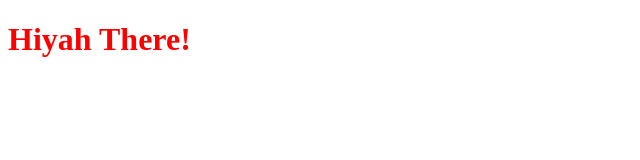
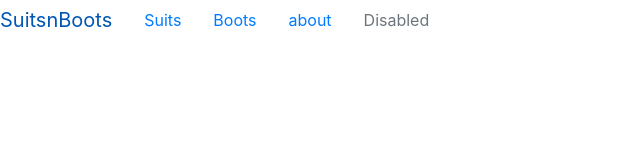
Before and after one commit to Sanjeev-Chadeesingh/suitedBooted, a website: page index.html in a window 1280 px wide. Shown: the whole page, without its empty margins (0-640 px from the left). Drawn offline with nearby package versions, Linux system fonts and the light colour scheme.

Commit message:
skeleton made for sass and bootstrap app

```diff
--- a/index.html
+++ b/index.html
@@ -3,10 +3,27 @@
 <head>
     <meta charset="UTF-8">
     <meta name="viewport" content="width=device-width, initial-scale=1.0">
+    <link rel="stylesheet" href="https://stackpath.bootstrapcdn.com/bootstrap/4.5.0/css/bootstrap.min.css" integrity="sha384-9aIt2nRpC12Uk9gS9baDl411NQApFmC26EwAOH8WgZl5MYYxFfc+NcPb1dKGj7Sk" crossorigin="anonymous">
     <link rel="stylesheet" type="text/css" href="css/style.css">
     <title>Document</title>
 </head>
 <body>
-    <h1 class="test">Hiyah There!</h1>
+
+    <nav class="nav">
+        <a class="navbar-brand" href="#">SuitsnBoots</a>
+        <a class="nav-link" href="#">Suits</a>
+        <a class="nav-link" href="#">Boots</a>
+        <a class="nav-link" href="#">about</a>
+        <a class="nav-link disabled" href="#" tabindex="-1" aria-disabled="true">Disabled</a>
+    </nav>
+
+    <div class="container">
+
+    </div>
+
+
+<script src="https://code.jquery.com/jquery-3.5.1.slim.min.js" integrity="sha384-DfXdz2htPH0lsSSs5nCTpuj/zy4C+OGpamoFVy38MVBnE+IbbVYUew+OrCXaRkfj" crossorigin="anonymous"></script>
+<script src="https://cdn.jsdelivr.net/npm/popper.js@1.16.0/dist/umd/popper.min.js" integrity="sha384-Q6E9RHvbIyZFJoft+2mJbHaEWldlvI9IOYy5n3zV9zzTtmI3UksdQRVvoxMfooAo" crossorigin="anonymous"></script>
+<script src="https://stackpath.bootstrapcdn.com/bootstrap/4.5.0/js/bootstrap.min.js" integrity="sha384-OgVRvuATP1z7JjHLkuOU7Xw704+h835Lr+6QL9UvYjZE3Ipu6Tp75j7Bh/kR0JKI" crossorigin="anonymous"></script>
 </body>
 </html>
--- a/package.json
+++ b/package.json
@@ -20,5 +20,8 @@
     "node-sass": "^4.14.1",
     "npm-run-all": "^4.1.1",
     "postcss-cli": "^4.1.1"
+  },
+  "dependencies": {
+    "bootstrap": "^4.5.0"
   }
 }
--- a/sass/main.scss
+++ b/sass/main.scss
@@ -1,3 +1,3 @@
 .test {
-    color: red;
+    color: blue;
 }
```
Also changed, not shown: css/style.css, 1 other file.
